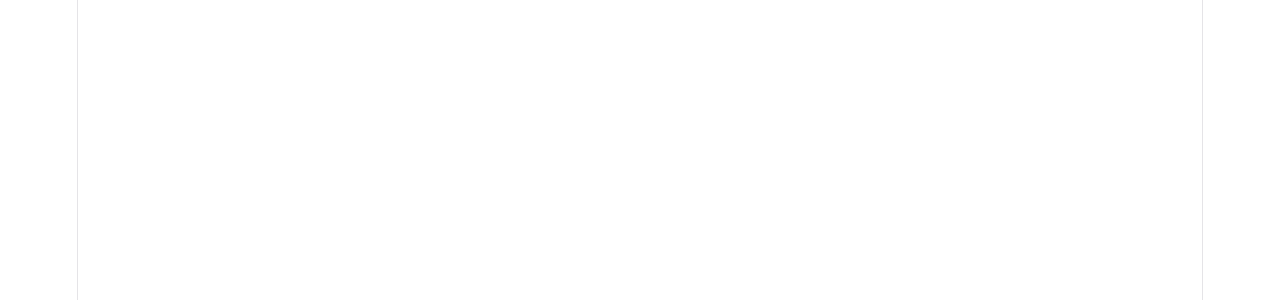
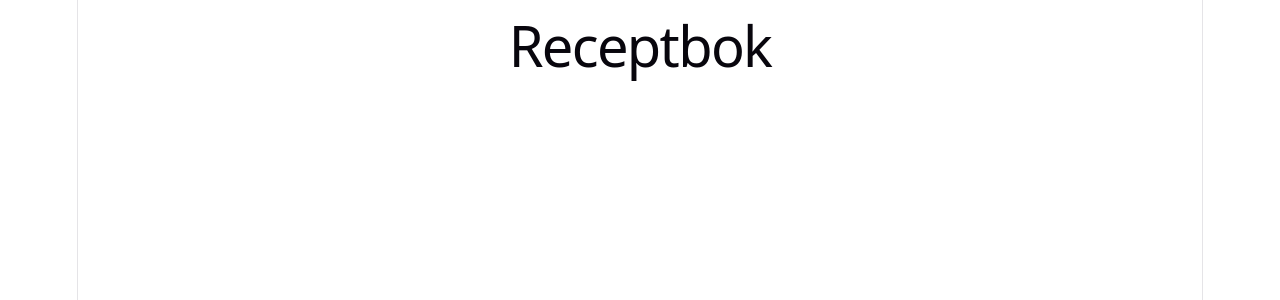
Before and after one commit to sbrindmark/receptbok, a React (Vite) app: page / in a window 1280 px wide. Shown: the top 300 px of the page. Built offline with nearby package versions, Linux system fonts and the light colour scheme.

Commit message:
feat: update App component to render the title "Receptbok"

```diff
--- a/src/App.jsx
+++ b/src/App.jsx
@@ -1,7 +1,11 @@
 import './App.css'
 
 function App() {
-
+  return (
+    <h1>
+      Receptbok
+    </h1>
+  );
 }
 
 export default App
```
